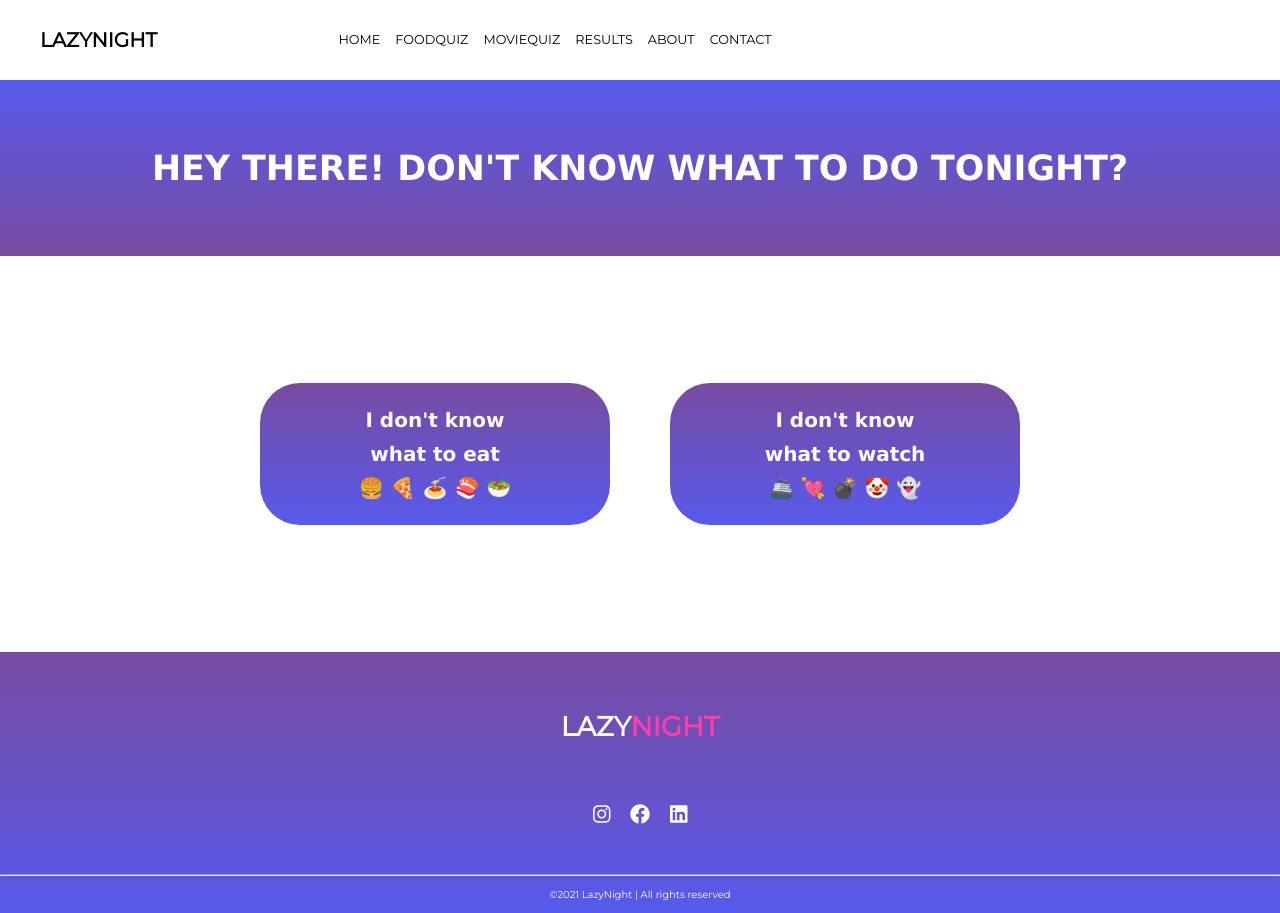
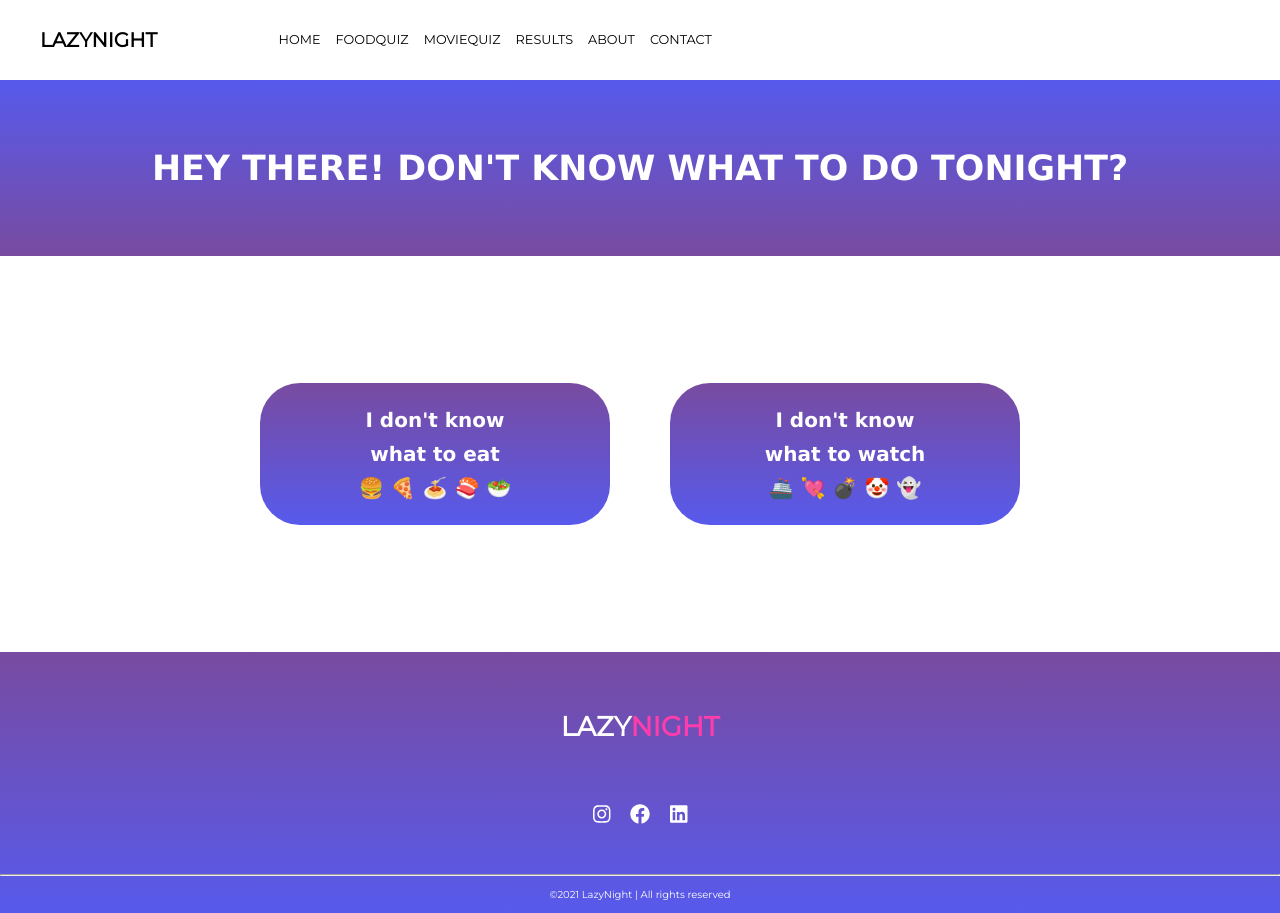
Before and after one commit to PamelaFeijo/lazynight, a React (Create React App) app: page / in a window 1280 px wide. Built offline with nearby package versions, Linux system fonts and the light colour scheme.

Commit message:
Fix Navbar behavion on Desktop

```diff
--- a/src/components/Navbar.css
+++ b/src/components/Navbar.css
@@ -22,7 +22,7 @@
   /* padding-left: 50px; */
   display: grid;
   flex-wrap: nowrap;
-  grid-template-columns: 1fr 2fr 2fr 2fr 1fr 1fr;
+  grid-template-columns: repeat(6, auto);
   grid-gap: 20px;
   list-style-type: none;
 }
@@ -31,13 +31,12 @@
 }
 .option :hover {
   background-color: var(--main-color);
-  background-image: linear-gradient(0deg, var(--main-color) 0%, var(--gradient-1) 100%);
+ /*  background-image: linear-gradient(0deg, var(--main-color) 0%, var(--gradient-1) 100%); */
   border-radius: 3px;
   color: white;
   padding: 10px 10px;
   width: 80%;
   align-self: center;
-  border-radius: 3px;
 }
 .mobile-menu {
   display: none;
```
